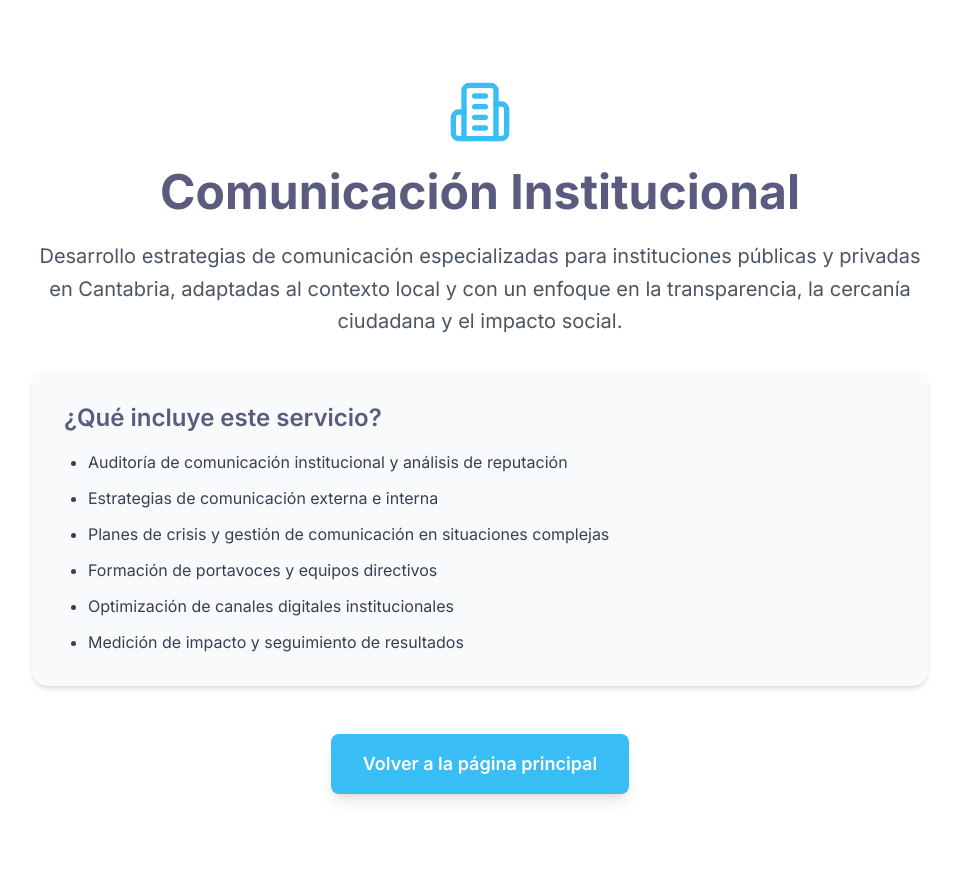
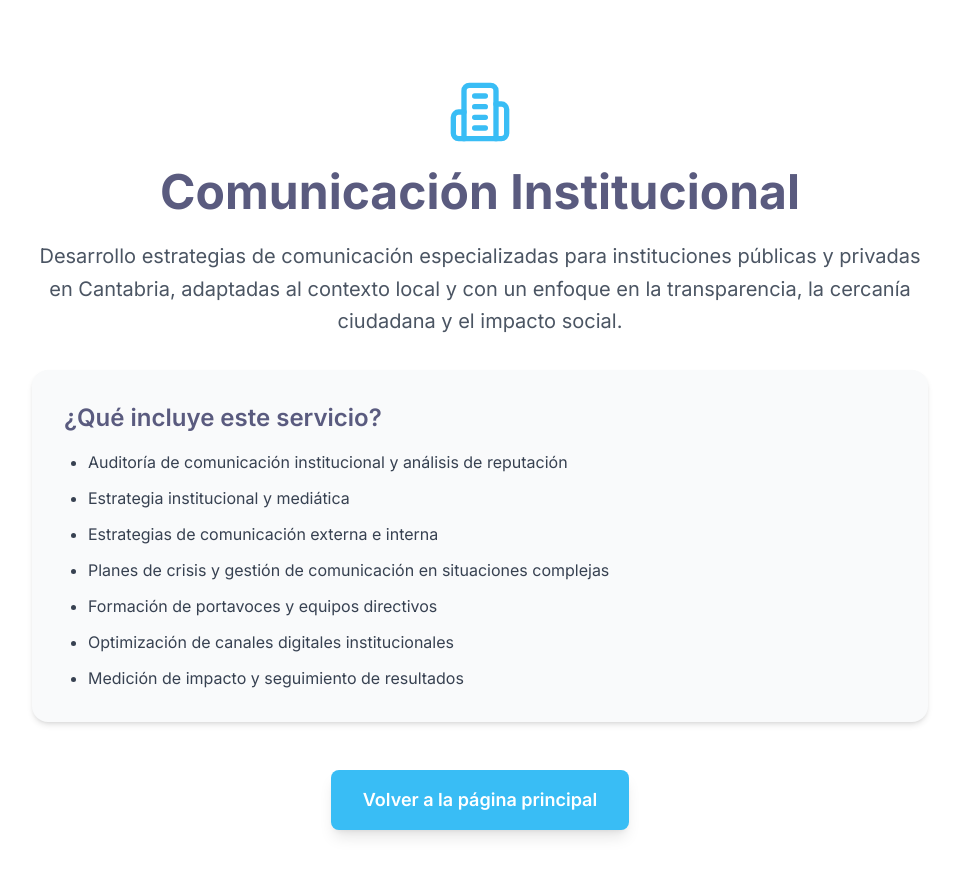
Before and after one commit to osanemeterio/oscarsanemeterio, a React (Vite) app: page /comunicacion-institucional in a window 1280 px wide. Shown: the top 876 px of the page, without its empty margins (160-1119 px from the left). Built offline with nearby package versions, Linux system fonts and the light colour scheme.

Commit message:
Add Estrategia institucional y mediática to Comunicación Institucional page

```diff
--- a/src/pages/ComunicacionInstitucional.tsx
+++ b/src/pages/ComunicacionInstitucional.tsx
@@ -15,6 +15,7 @@ export default function ComunicacionInstitucionalPage() {
           <h2 className="text-2xl font-semibold mb-4">¿Qué incluye este servicio?</h2>
           <ul className="list-disc pl-6 text-gray-700 space-y-3">
             <li>Auditoría de comunicación institucional y análisis de reputación</li>
+            <li>Estrategia institucional y mediática</li>
             <li>Estrategias de comunicación externa e interna</li>
             <li>Planes de crisis y gestión de comunicación en situaciones complejas</li>
             <li>Formación de portavoces y equipos directivos</li>
```
